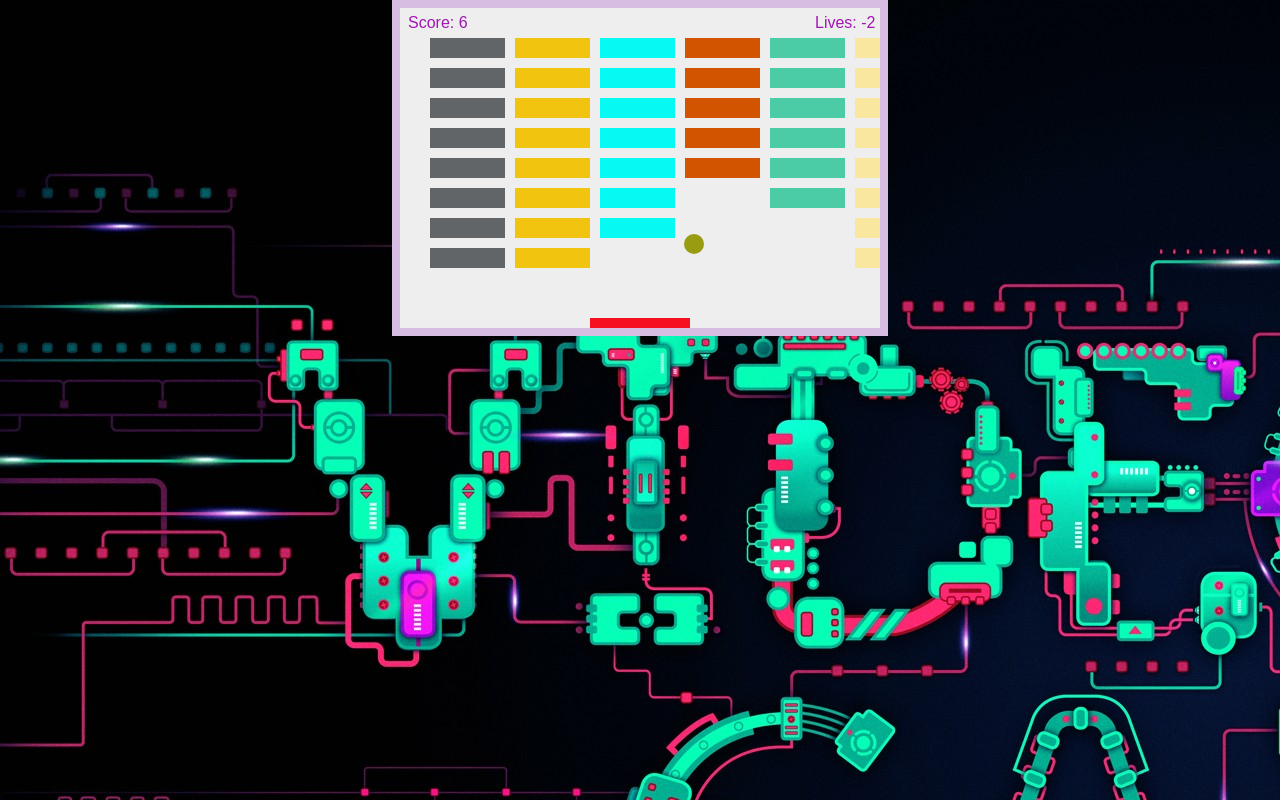
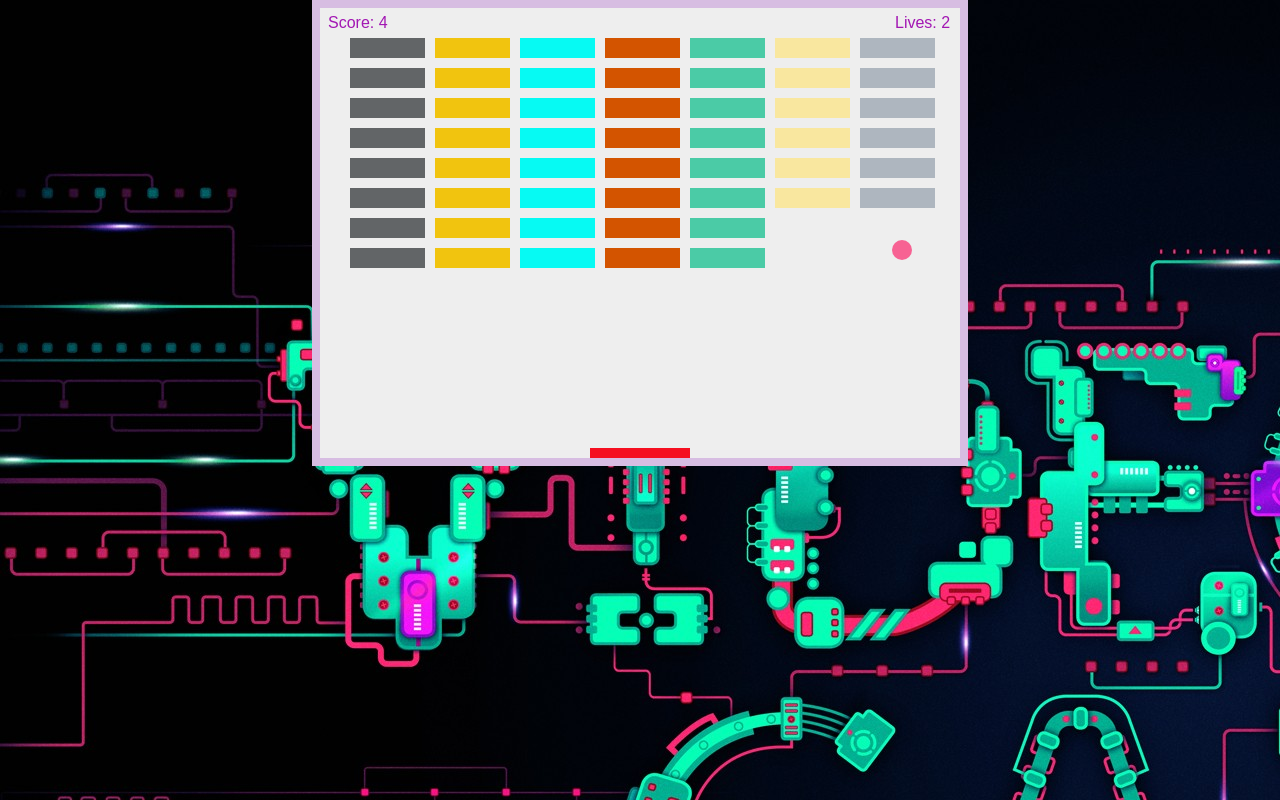
Before and after one commit to mohitthakur109/break_out_game, a plain HTML site: page index.html in a window 1280 px wide. Drawn offline with Linux system fonts and the light colour scheme.

Commit message:
Update index.html

```diff
--- a/index.html
+++ b/index.html
@@ -6,7 +6,7 @@
 	<link rel="stylesheet" href="styles.css">
 </head>
 <body onload="startGame()" >
-	<canvas id="myCanvas" width="480" height="320"></canvas>
+	<canvas id="myCanvas" width="640" height="450"></canvas>
 	<script src="script.js"></script>
 </body>
 </html>
```
